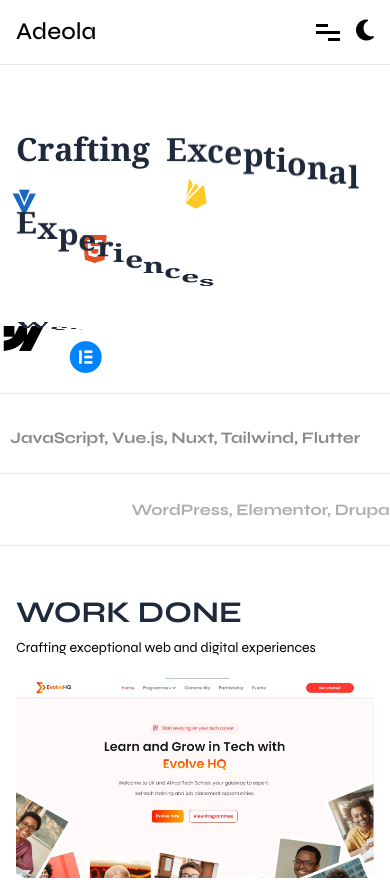
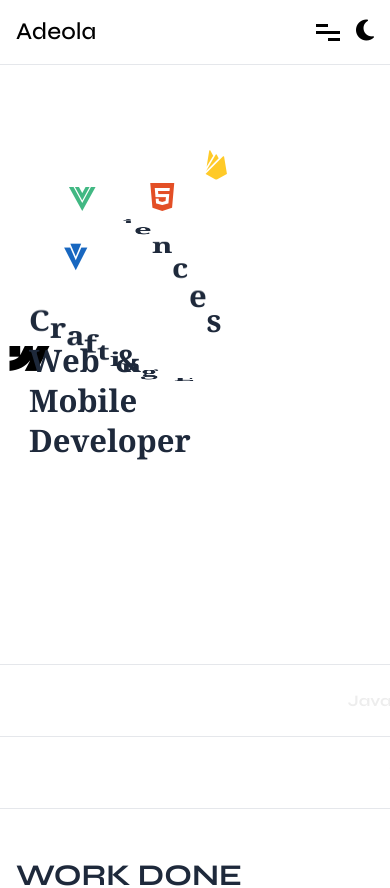
Before and after one commit to uniquness1/Adeola, a Vue app: page / in a window 390 px wide. Shown: the top 888 px of the page. Built offline with nearby package versions, Linux system fonts and the light colour scheme.

Commit message:
gsap for tools section and hero design completion

```diff
--- a/src/components/Hero.vue
+++ b/src/components/Hero.vue
@@ -1,6 +1,6 @@
 <template>
   <section class="relative 2xl:h-[100dvh] max-w-6xl mx-auto">
-    <div class="py-16 px-4 xl:px-0 relative z-10 border-b">
+    <div class="py-16 px-4 xl:px-0 relative z-10">
       <div v-if="isContentReady">
         <h1
           ref="title"
@@ -146,7 +146,7 @@ const updateIconPositions = () => {
 
       if (distance < 30) {
         const angle = Math.atan2(dy, dx);
-        const repelForce = 0.5;
+        const repelForce = 0.3;
         iconPositions.value[i].vx += Math.cos(angle) * repelForce;
         iconPositions.value[i].vy += Math.sin(angle) * repelForce;
         iconPositions.value[j].vx -= Math.cos(angle) * repelForce;
@@ -168,9 +168,9 @@ const animateText = () => {
 
   gsap.to(chars, {
     rotationX: "360",
-    stagger: 0.1,
+    stagger: 0.2,
     repeat: -1,
-    duration: 5,
+    duration: 8,
   });
 };
 
@@ -225,7 +225,7 @@ section {
 @media (max-width: 400px) {
   h1,
   h2 {
-    font-size: 32px;
+    font-size: 31px;
     line-height: 40px;
   }
 }
@@ -241,4 +241,12 @@ section {
     font-size: 25px;
   }
 }
+@media (min-width: 100px) and (max-width: 500px) {
+  section {
+    height: 70vh;
+    height: 70dvh;
+    display: grid;
+    place-items: center;
+  }
+}
 </style>
--- a/src/components/toolSection.vue
+++ b/src/components/toolSection.vue
@@ -1,7 +1,7 @@
 <template>
   <section class="relative overflow-hidden py-2 md:py-12">
     <div class="w-full flex flex-col max-w-6xl mx-auto">
-      <div class="border-b py-2 md:pb-12">
+      <div class="border-b border-t py-2 md:py-12">
         <div class="scroll-trigger">
           <span
             class="block sm:text-[22px] md:text-[33px] lg:text-[40px] xl:text-[50px] leading-[55px] font-bold text-center w-full md:py-4"
```
